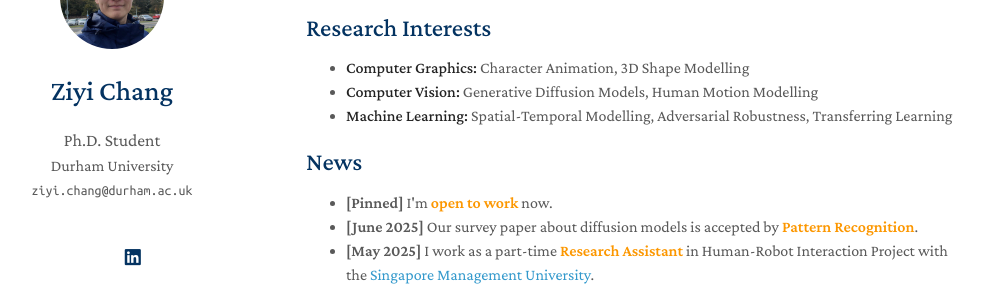
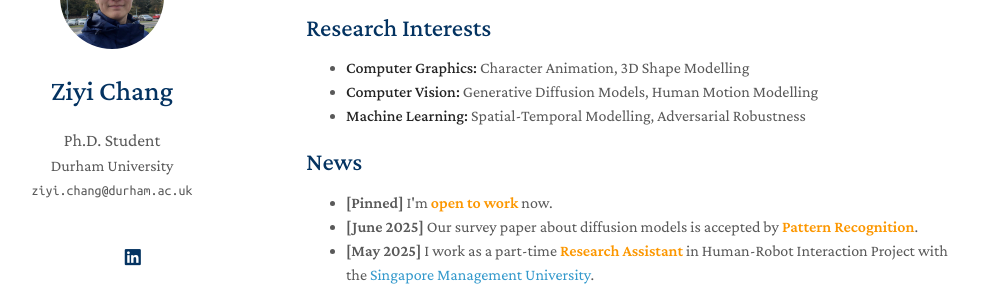
Before and after one commit to CH4N9ZY/ch4n9zy.github.io, a Jekyll site: the page built from index.md, in a window 1280 px wide and 900 px high. Shown: the part 139-429 px from the top of the window, without its empty margins (164-1147 px from the left). Built offline with Jekyll 4.4.1, drawn with Linux system fonts in a browser that asks for light colours; a style sheet for code colours, icons or effects is not loaded; our own code applies the rules of GitHub Pages for plain Markdown files.

Commit message:
20250609

```diff
--- a/index.md
+++ b/index.md
@@ -10,7 +10,7 @@ I am a Ph.D. student at Durham University. My viva has been scheduled in Septemb
 
 - **Computer Graphics:** Character Animation, 3D Shape Modelling
 - **Computer Vision:** Generative Diffusion Models, Human Motion Modelling
-- **Machine Learning:** Spatial-Temporal Modelling, Adversarial Robustness, Transferring Learning
+- **Machine Learning:** Spatial-Temporal Modelling, Adversarial Robustness
 
 ## News
 
```
